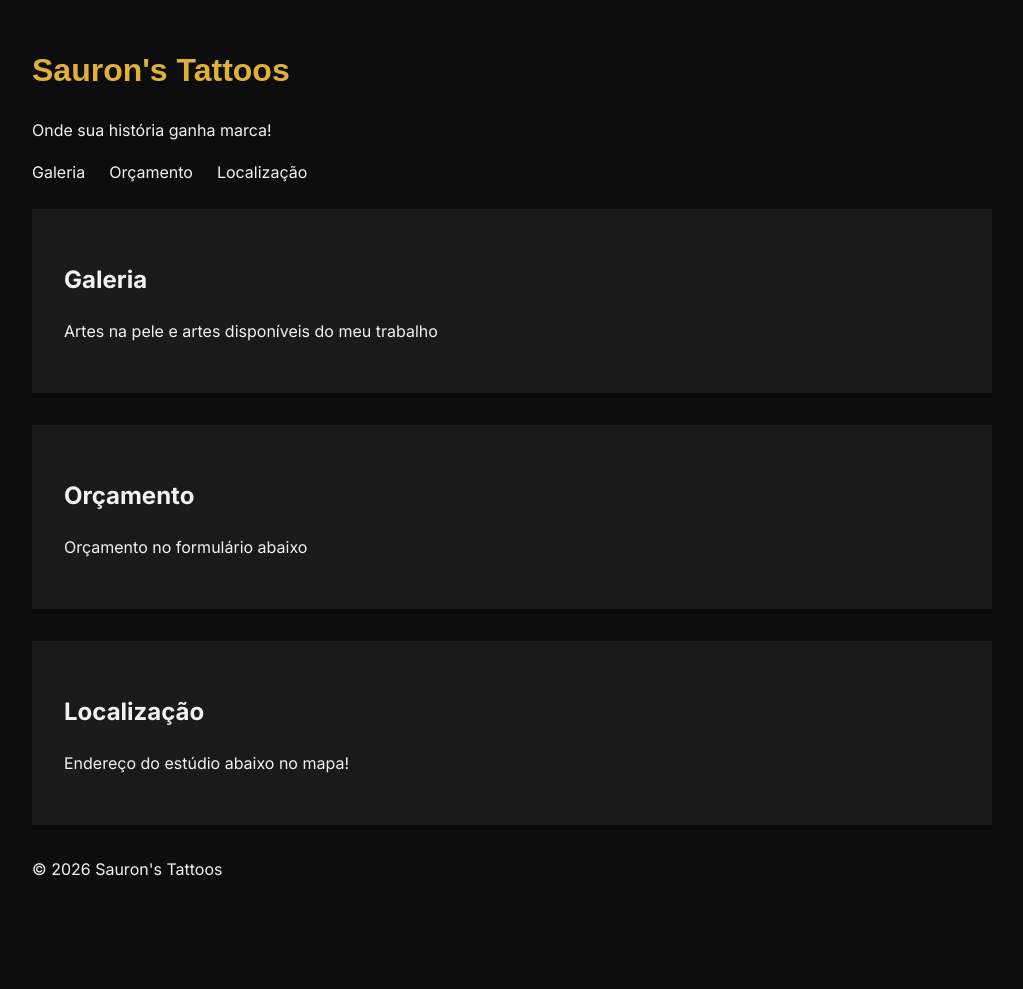
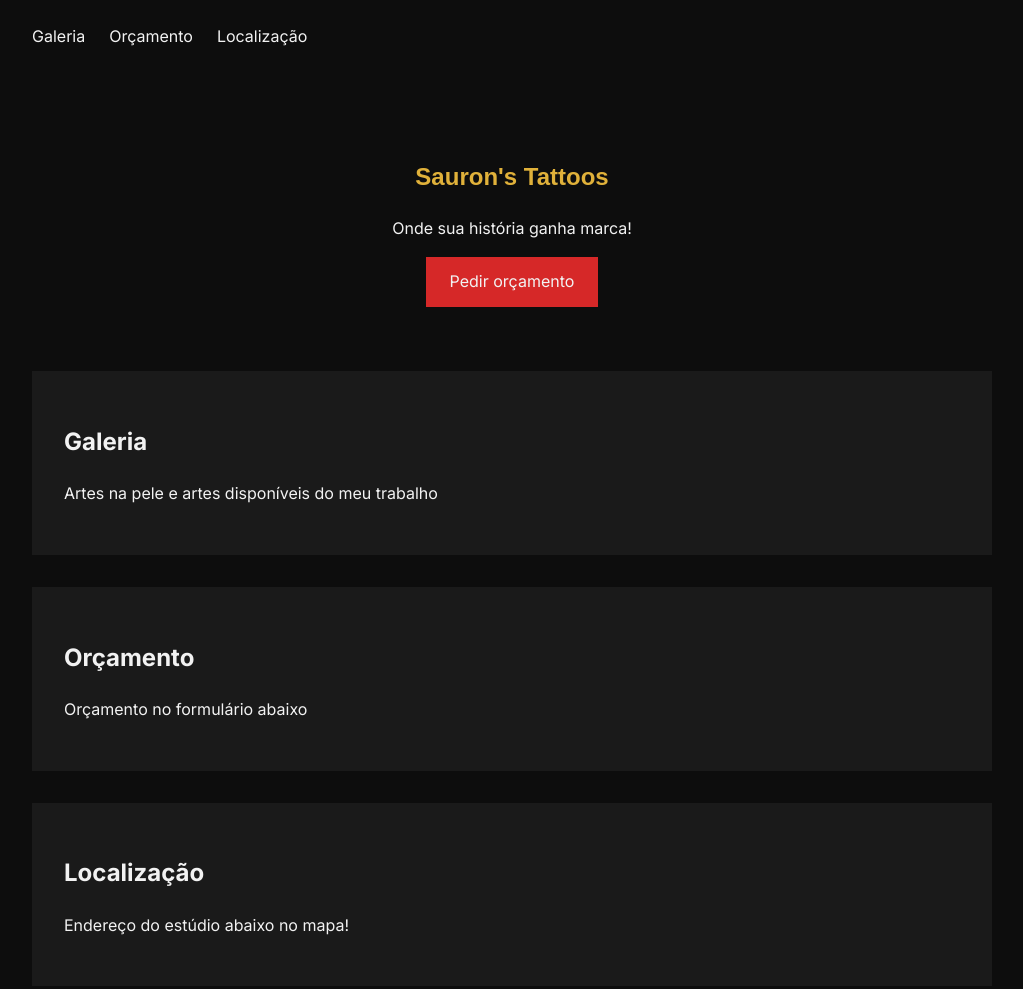
Before and after one commit to ablff/saurons-tattoos, a plain HTML site: page index.html in a window 1280 px wide. Shown: the top 989 px of the page, without its empty margins (128-1151 px from the left). Before the commit the page ends 898 px from the top, so only its background shows below. Drawn offline with Linux system fonts and the light colour scheme; a web font is replaced by a local one.

Commit message:
feat: add hero section with call to action

```diff
--- a/css/styles.css
+++ b/css/styles.css
@@ -15,11 +15,6 @@ body {
     margin: 0;
     font-family: var(--font-body);
     line-height: 1.6;
-}
-
-h1 {
-    color: var(--color-gold);
-    font-family: var(--font-heading);
 }
 
 nav {
@@ -51,3 +46,25 @@ nav a:hover {
 header {
     padding-block: 1.5rem;
 }
+
+.hero {
+    text-align: center;
+    padding-block: 4rem;
+}
+
+.hero__button {
+    display: inline-block;
+    background-color: var(--color-accent);
+    color: var(--color-text);
+    padding: 0.75rem 1.5rem;
+    text-decoration: none;
+}
+
+.hero__button:hover {
+    background-color: var(--color-gold);
+}
+
+.hero__title {
+    color: var(--color-gold);
+    font-family: var(--font-heading);
+}
--- a/index.html
+++ b/index.html
@@ -6,14 +6,13 @@
     <title>Sauron's Tattoos | Blackwork em Campinas</title>
     <link rel="preconnect" href="https://fonts.googleapis.com">
     <link rel="preconnect" href="https://fonts.gstatic.com" crossorigin>
-    <link href="https://fonts.googleapis.com/css2?family=Inter:ital,opsz,wght@0,14..32,100..900;1,14..32,100..900&family=Pirata+One&display=swap" rel="stylesheet">
+    <link href="https://fonts.googleapis.com/css2?family=Inter:wght@400;700&family=Pirata+One&display=swap"
+        rel="stylesheet">
     <link rel="stylesheet" href="css/styles.css">
 </head>
 
 <body>
     <header class="container">
-        <h1>Sauron's Tattoos</h1>
-        <p>Onde sua história ganha marca!</p>
         <nav>
             <a href="#gallery">Galeria</a>
             <a href="#budget">Orçamento</a>
@@ -22,6 +21,13 @@
     </header>
 
     <main class="container">
+
+        <section class="hero">
+            <h1 class="hero__title">Sauron's Tattoos</h1>
+            <p class="hero__text">Onde sua história ganha marca!</p>
+            <a class="hero__button" href="#budget">Pedir orçamento</a>
+        </section>
+
         <section class="page-section" id="gallery">
             <h2>Galeria</h2>
             <p>Artes na pele e artes disponíveis do meu trabalho</p>
```
